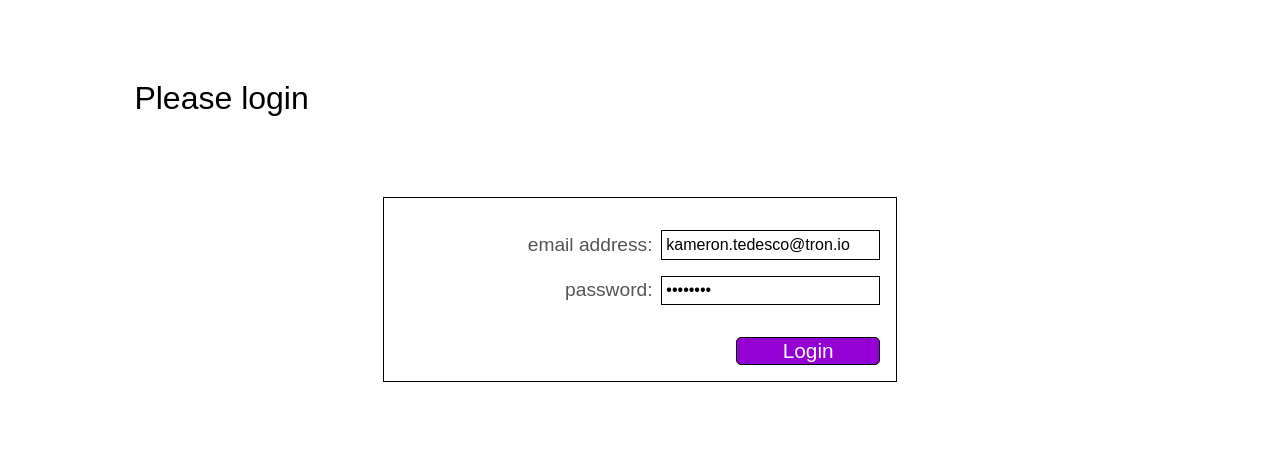
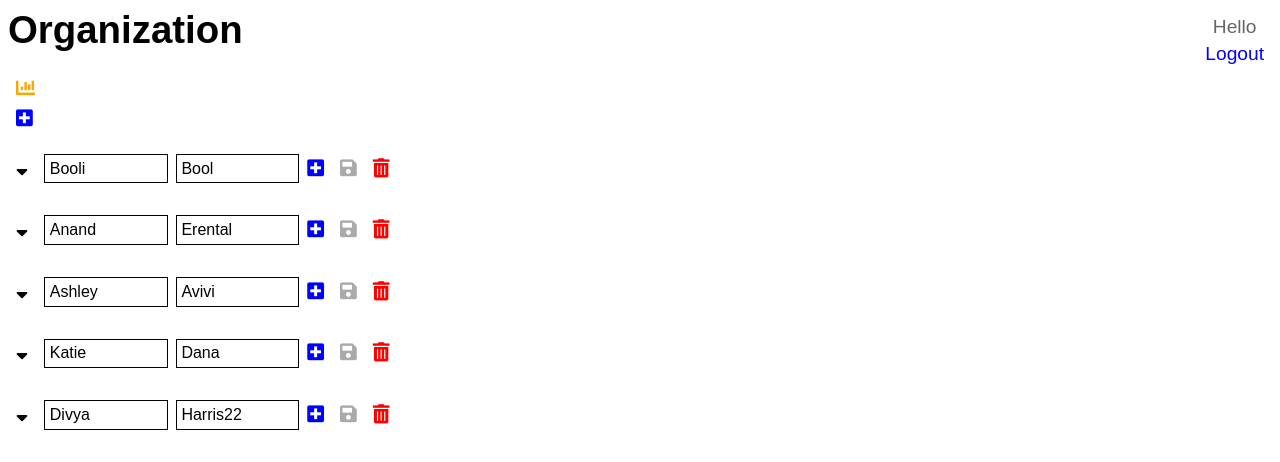
Before and after one commit to x700700/boom, a React app: page / in a window 1280 px wide. Shown: the top 462 px of the page. Built offline with nearby package versions, Linux system fonts and the light colour scheme.

Commit message:
Report page start

```diff
--- a/src/App.js
+++ b/src/App.js
@@ -4,6 +4,7 @@ import org from "./utils/org";
 import Login from "./pages/Login";
 import Main from "./pages/Main";
 import {addUpdateEmp, deleteEmp, getSecrets, getAllUsers, getUsersPage} from "./utils/api";
+import Report from "./pages/Report";
 
 // App comp is actually the application store -
 // Since we're not Redux, then App's state is the application store.
@@ -15,6 +16,12 @@ export default function App() {
     };
     const logout = () => {
         setUser(null);
+        setShowReport(false);
+    };
+
+    const [showReport, setShowReport] = useState(false);
+    const toggleShowReport = () => {
+        setShowReport(!showReport);
     };
 
     const [vps, setVps] = useState();
@@ -116,11 +123,13 @@ export default function App() {
 
     return (
         <div className="App">
-            {!user ? (
+            {user ? ( // Todo - REPLACE BACK TO ! ('not')
                 <Login secrets={secrets} users={users} onLogin={onLogin}/>
-            ) : (
-                <Main user={user} logout={logout}
+            ) : (!showReport ?
+                <Main user={user} logout={logout} toggleShowReport={toggleShowReport}
                       vps={vps} add={add} toggleFold={toggleFold} setModified={setModified} update={update} del={del}/>
+                :
+                <Report toggleShowReport={toggleShowReport}/>
             )}
         </div>
     );
--- a/src/pages/Main.js
+++ b/src/pages/Main.js
@@ -4,7 +4,7 @@ import Emp from "./Emp";
 import Icon from "../Atoms/Icon";
 
 const Main = (props) => {
-    const {user, vps, add, logout} = props;
+    const { user, vps, add, logout, toggleShowReport } = props;
 
     return (
         <div>
@@ -12,6 +12,7 @@ const Main = (props) => {
             {vps && (
                 <div>
                     <div className="tree-actions">
+                        <Icon fa="chart-bar" color="orange" onClick={toggleShowReport}/>
                         <Icon fa="plus-square" color="blue" onClick={() => add(null)}/>
                     </div>
                     {vps.map(emp => (
@@ -24,7 +25,7 @@ const Main = (props) => {
             <div className="user-details-box">
                 <div>
                     <span style={{ color: '#666' }}>Hello </span>
-                    <span style={{ fontWeight: 500 }}>{user.email}</span>
+                    <span style={{ fontWeight: 500 }}>{(user || {}).email}</span>
                 </div>
                 <div className="btn" onClick={logout}>Logout</div>
             </div>
--- /dev/null
+++ b/src/pages/Report.js
@@ -0,0 +1,15 @@
+import React from "react";
+import '../styles.css'
+import Icon from "../Atoms/Icon";
+
+const Report = ({ toggleShowReport }) => {
+    return (
+        <div className="report">
+            <Icon fa="long-arrow-alt-left" color="black" onClick={toggleShowReport}/>
+            <h1>Report</h1>
+            <div className="box">
+
+            </div>
+        </div>);
+};
+export default Report;
```
